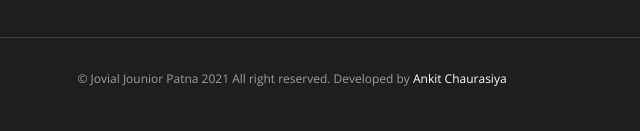
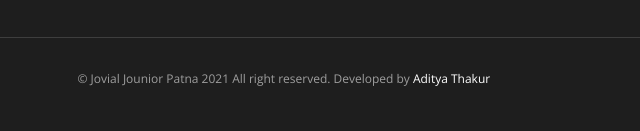
Before and after one commit to adityathakur2011/jovialjuniorspatna, a plain HTML site: page index.html in a window 1280 px wide. Shown: the part 2365-2496 px from the top of the page, 0-640 px from the left. Drawn offline with nearby package versions, Linux system fonts and the light colour scheme.

Commit message:
Update index.html

```diff
--- a/index.html
+++ b/index.html
@@ -300,7 +300,7 @@
 				<div class="col-lg-6">
 					<div class="copyright">
 						<p>
-							<span>&copy; Jovial Jounior Patna 2021 All right reserved. Developed by <a href="ankitchaurasiya.html" target="_blank">Ankit Chaurasiya</a>
+							<span>&copy; Jovial Jounior Patna 2021 All right reserved. Developed by <a href="#" target="_blank">Aditya Thakur</a>
 						</p>
 					</div>
 				</div>
```
